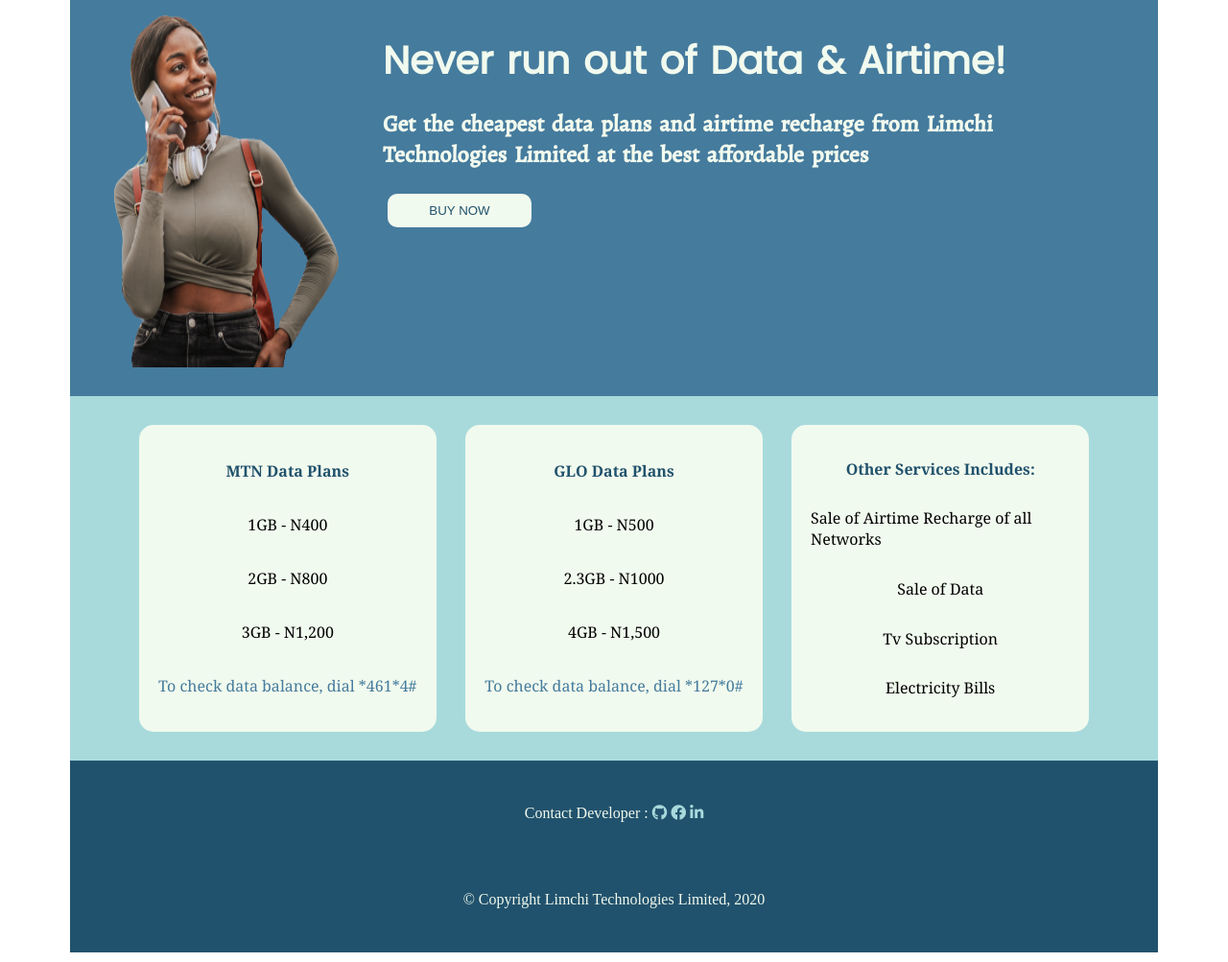
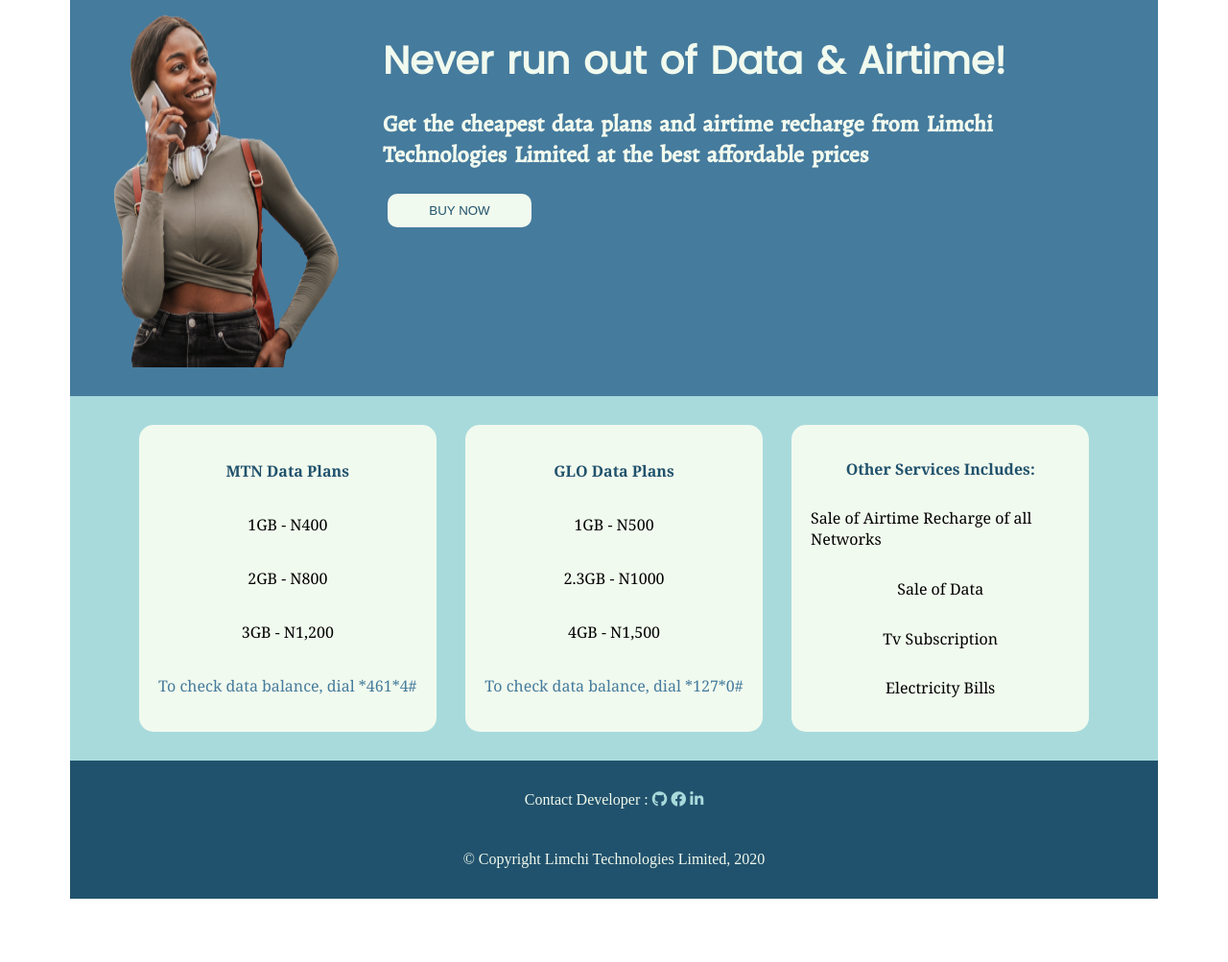
Before and after one commit to dha-stix/limchi-page.io, a plain HTML site: page index.html in a window 1280 px wide. Shown: the part 157-1160 px from the top of the page at 96% size. After the commit the page ends 1104 px from the top, so only its background shows below. Drawn offline with nearby package versions, Linux system fonts and the light colour scheme.

Commit message:
Update style

```diff
--- a/css/style.css
+++ b/css/style.css
@@ -129,7 +129,7 @@ footer {
   justify-content: space-around;
   align-items: center;
   flex-direction: column;
-  min-height: 25vh;
+  height: 18vh;
   padding: 10px;
   background-color: #21526d;
   color: #f1faee;
```
